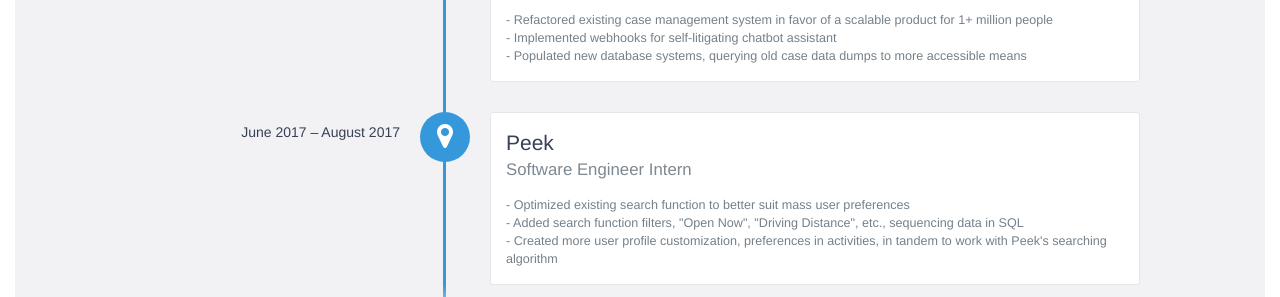
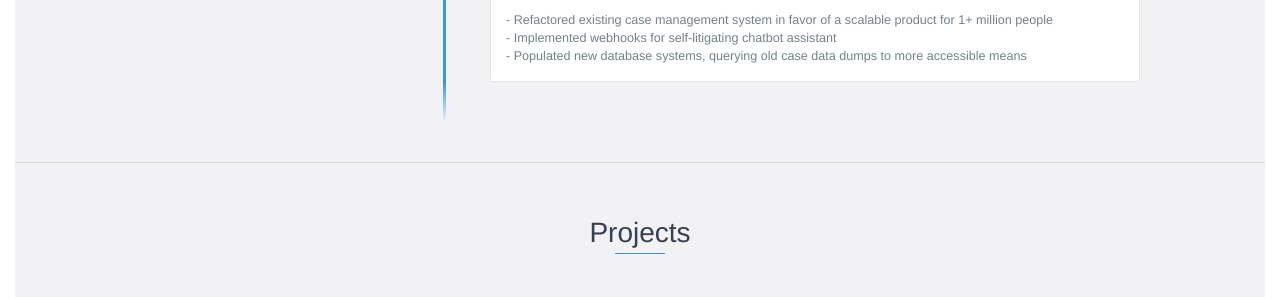
Before and after one commit to meRichardWong/personal, a plain HTML site: page index.html in a window 1280 px wide. Shown: the part 1675-1972 px from the top of the page. Drawn offline with nearby package versions, Linux system fonts and the light colour scheme; grey boxes are pictures that could not be loaded.

Commit message:
removed peek

```diff
--- a/index.html
+++ b/index.html
@@ -127,7 +127,7 @@
                 </p>
             </div>
 
-            <div data-date="June 2017 – August 2017">
+<!--             <div data-date="June 2017 – August 2017">
                 <h3>Peek</h3>
                 <h4>Software Engineer Intern</h4>
                 <p>
@@ -136,7 +136,7 @@
                     - Created more user profile customization, preferences in activities, in tandem to work with Peek's searching algorithm <br>
 
                 </p>
-            </div>
+            </div> -->
 
         </div>
     </div>
```
Also changed, not shown: js/scripts.js (line endings or trailing spaces).
